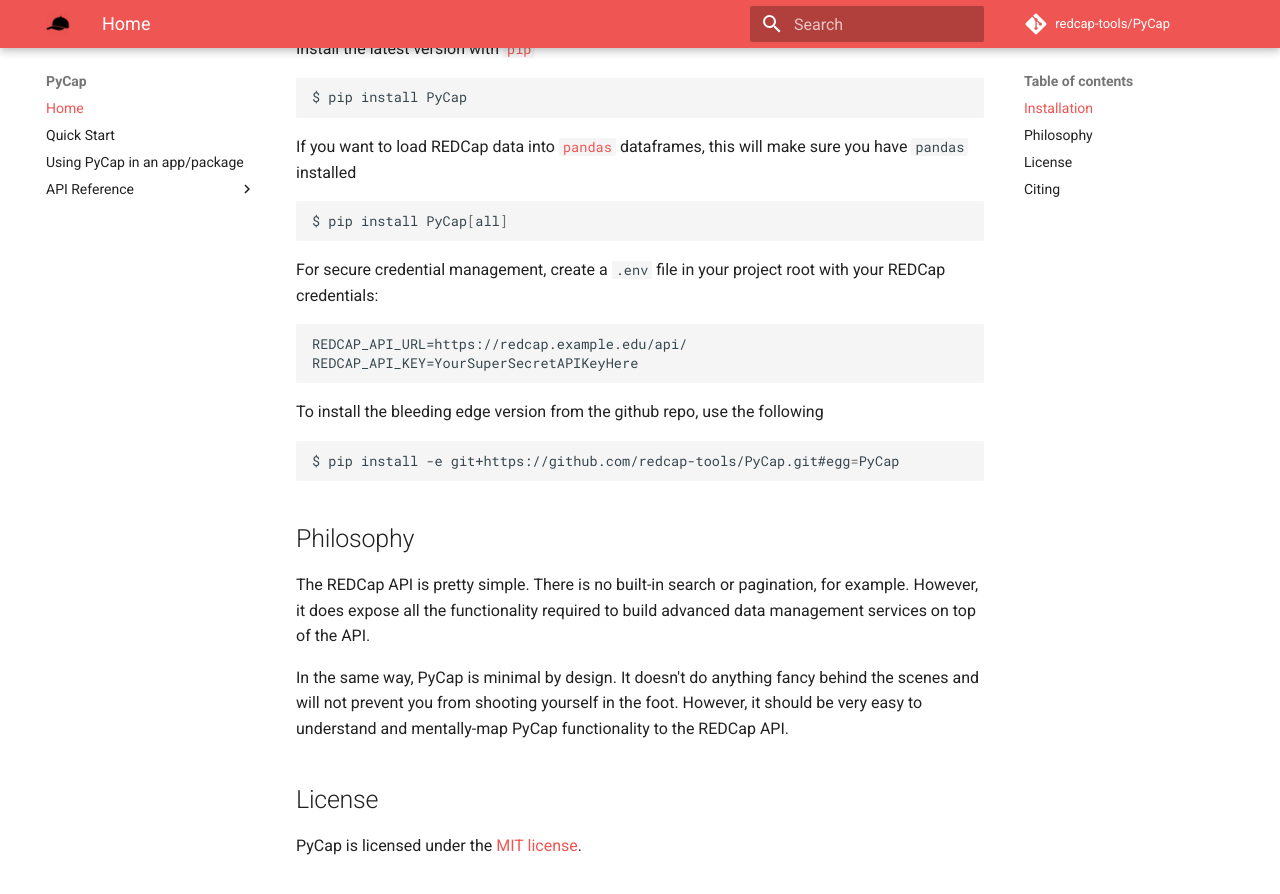
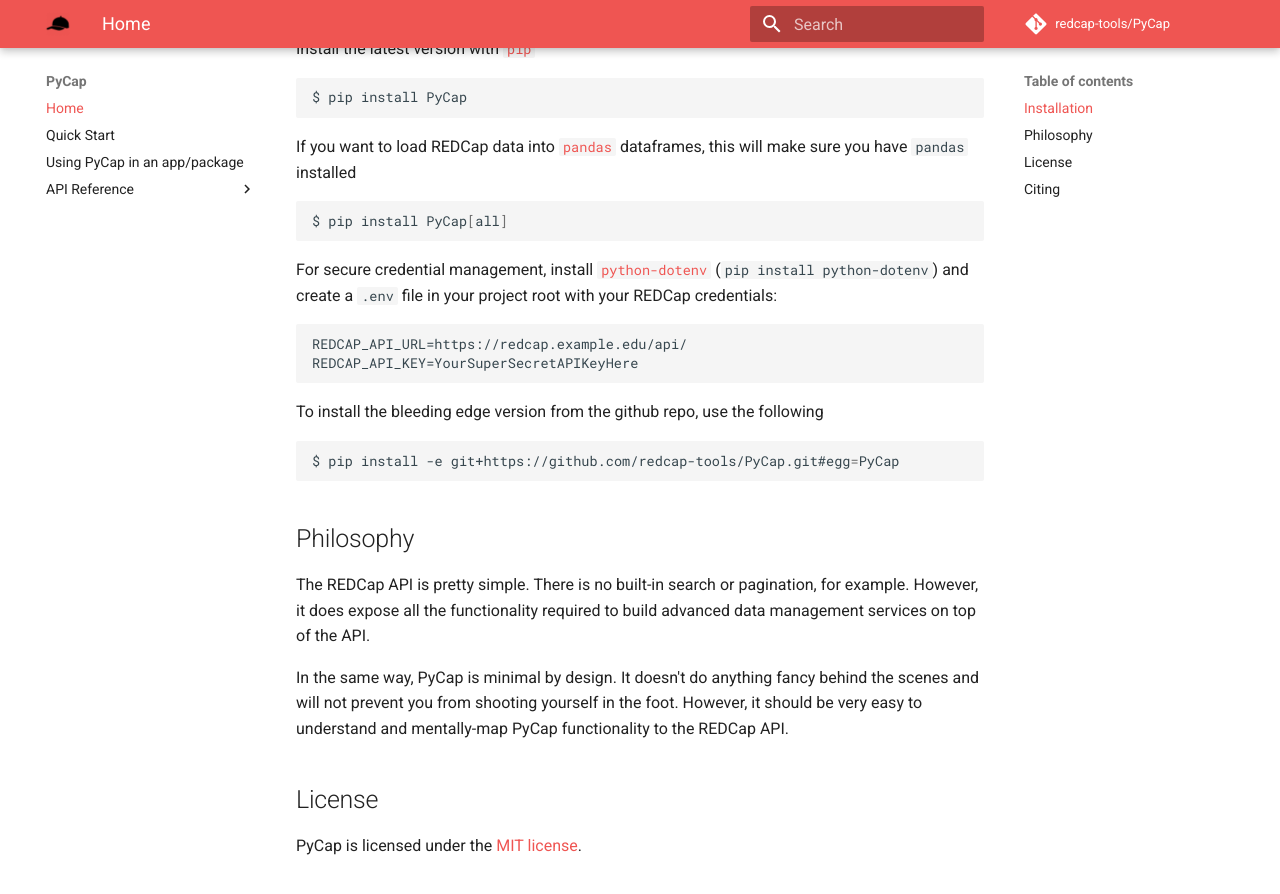
Before and after one commit to redcap-tools/PyCap, an MkDocs documentation site: the page built from docs/index.md, in a window 1280 px wide and 900 px high, scrolled down 311 px. Shown: the top 894 px of the window. Built offline with MkDocs 1.6.1 and Material for MkDocs 9.7.7, drawn with Linux system fonts in a browser that asks for light colours; comment, search, counter and statistics services are not loaded.

Commit message:
Document optional python-dotenv setup and add .env template

````diff
--- a/docs/index.md
+++ b/docs/index.md
@@ -16,7 +16,7 @@ If you want to load REDCap data into [`pandas`](https://pandas.pydata.org/) data
 $ pip install PyCap[all]
 ```
 
-For secure credential management, create a `.env` file in your project root with your REDCap credentials:
+For secure credential management, install [`python-dotenv`](https://pypi.org/project/python-dotenv/) (`pip install python-dotenv`) and create a `.env` file in your project root with your REDCap credentials:
 
 ```dotenv
 REDCAP_API_URL=https://redcap.example.edu/api/
--- a/pyproject.toml
+++ b/pyproject.toml
@@ -30,7 +30,6 @@ packages = [
 python = "^3.10"
 requests = "^2.20"
 semantic-version = "^2.8.5"
-python-dotenv = "^1.0.0"
 pandas = {version = "^2.0.0", optional = true}
 
 [tool.poetry.extras]
````
Also changed, not shown: README.md (+19 -0 lines), docs/quickstart.md (+1 -1 lines), 2 other files.
